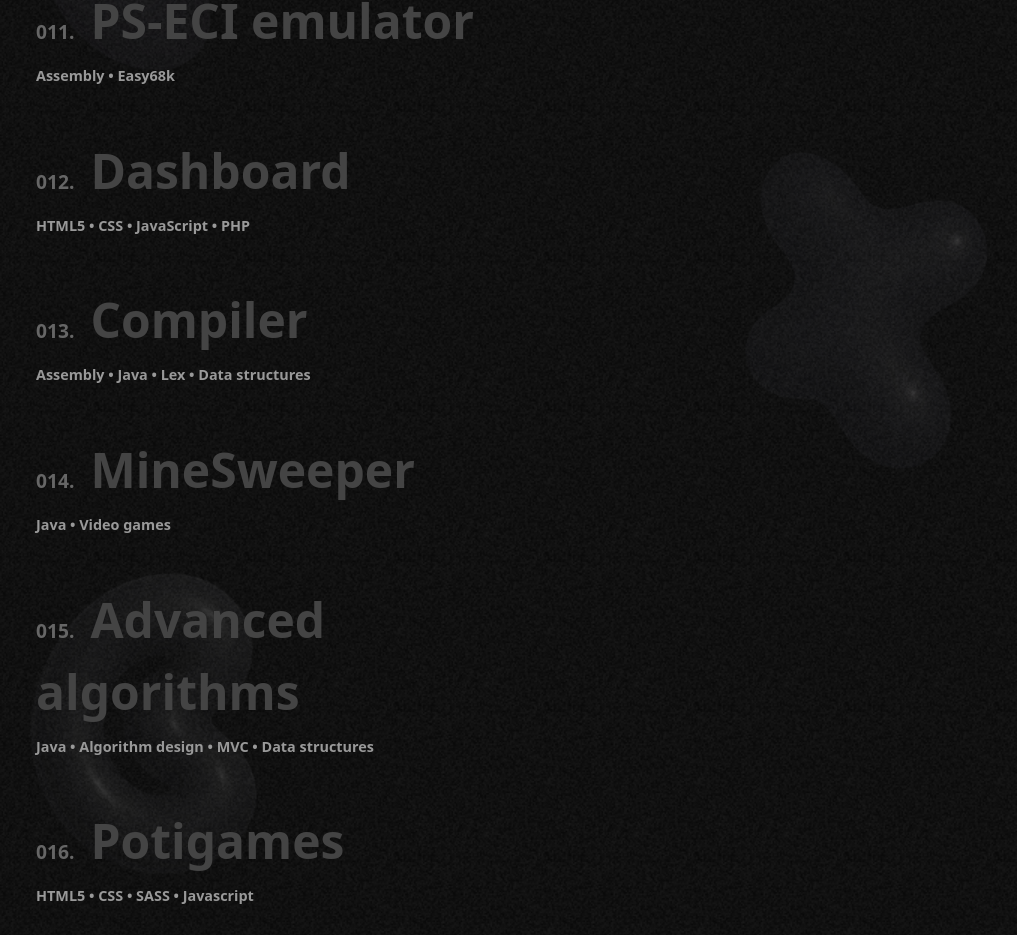
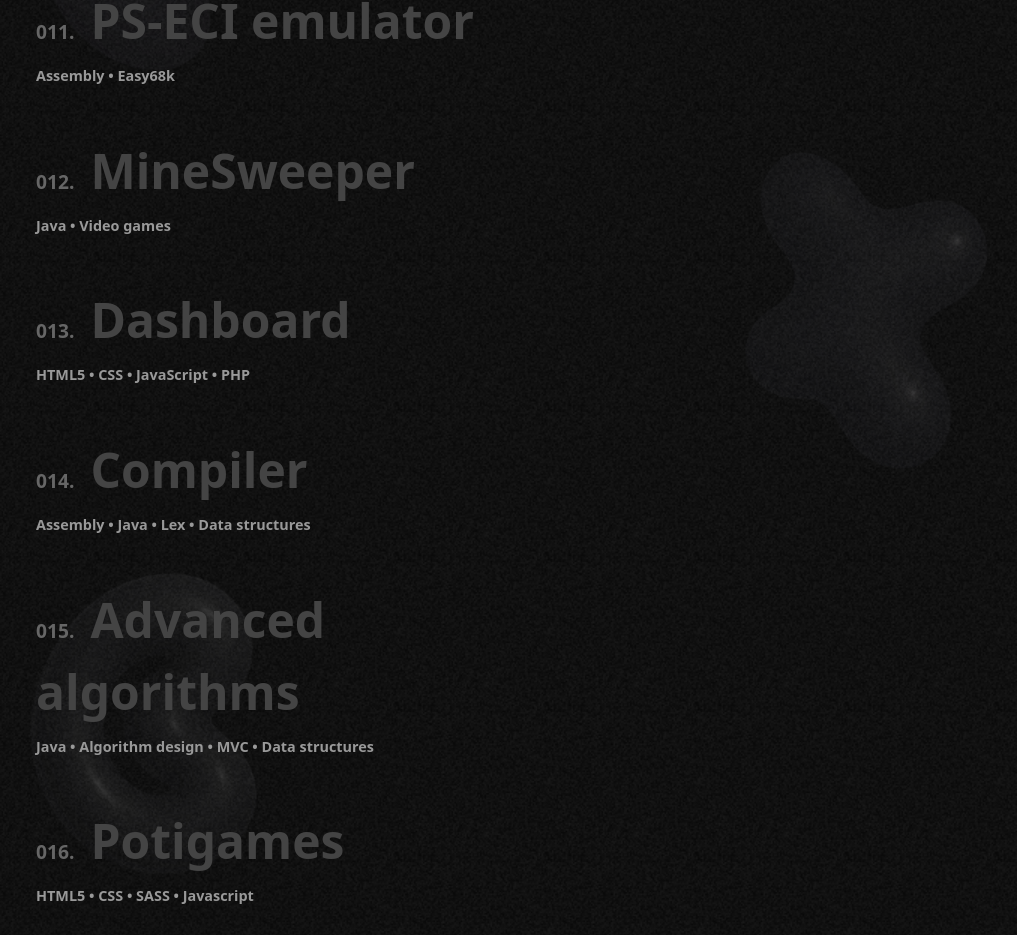
Before and after one commit to maribel95/portfolio, a React (Vite) app: page /projects in a window 1280 px wide. Shown: the part 1711-2646 px from the top of the page, without its empty margins (60-1077 px from the left). Built offline with nearby package versions, Linux system fonts and the light colour scheme; a web font is replaced by a local one.

Commit message:
Fix: prevent project preview from overlapping footer
Added a condition for the last item in the projects list. If it's the last item, the preview image is shifted slightly upward based on its height, avoiding overlap with the footer.

```diff
--- a/src/components/Projects.tsx
+++ b/src/components/Projects.tsx
@@ -74,6 +74,11 @@
     image: "/projects/ps-eci.jpeg",
   },
   {
+    title: "MineSweeper",
+    tech: ["Java", "Video games"],
+    image: "/projects/minesweeper.jpeg",
+  },
+  {
     title: "Dashboard",
     tech: ["HTML5", "CSS", "JavaScript", "PHP"],
     image: "/projects/dashboard.jpeg",
@@ -82,11 +87,6 @@
     title: "Compiler",
     tech: ["Assembly", "Java", "Lex", "Data structures"],
     image: "/projects/compiler.jpeg",
-  },
-  {
-    title: "MineSweeper",
-    tech: ["Java", "Video games"],
-    image: "/projects/minesweeper.jpeg",
   },
   {
     title: "Advanced algorithms",
@@ -108,6 +108,7 @@
   const itemRefs = useRef<(HTMLDivElement | null)[]>([]);
   const [imageTop, setImageTop] = useState(0);
   const imageRef = useRef<HTMLImageElement | null>(null);
+  const EXTRA_RATIO = 0.2;
 
   const handleMouseEnter = (index: number) => {
     setActiveIndex(index);
@@ -116,8 +117,11 @@
     const imageHeight = imageRef.current?.offsetHeight || 360;
     if (el) {
       const rect = el.getBoundingClientRect();
-      const offset = rect.top + el.offsetHeight / 2 - imageHeight / 2; // Centrar verticalmente la imagen (180 = mitad de altura)
-
+      let offset = rect.top + el.offsetHeight / 2 - imageHeight / 2; // Centrar verticalmente la imagen (180 = mitad de altura)
+      // 👇  si es el último proyecto, aplica el desplazamiento extra
+      if (index === projects.length - 1) {
+        offset -= imageHeight * EXTRA_RATIO;
+      }
       // Limita para que no se salga del viewport
       const minTop = 100;
       const maxTop = window.innerHeight - imageHeight - 20; // 360 = altura imagen
```
